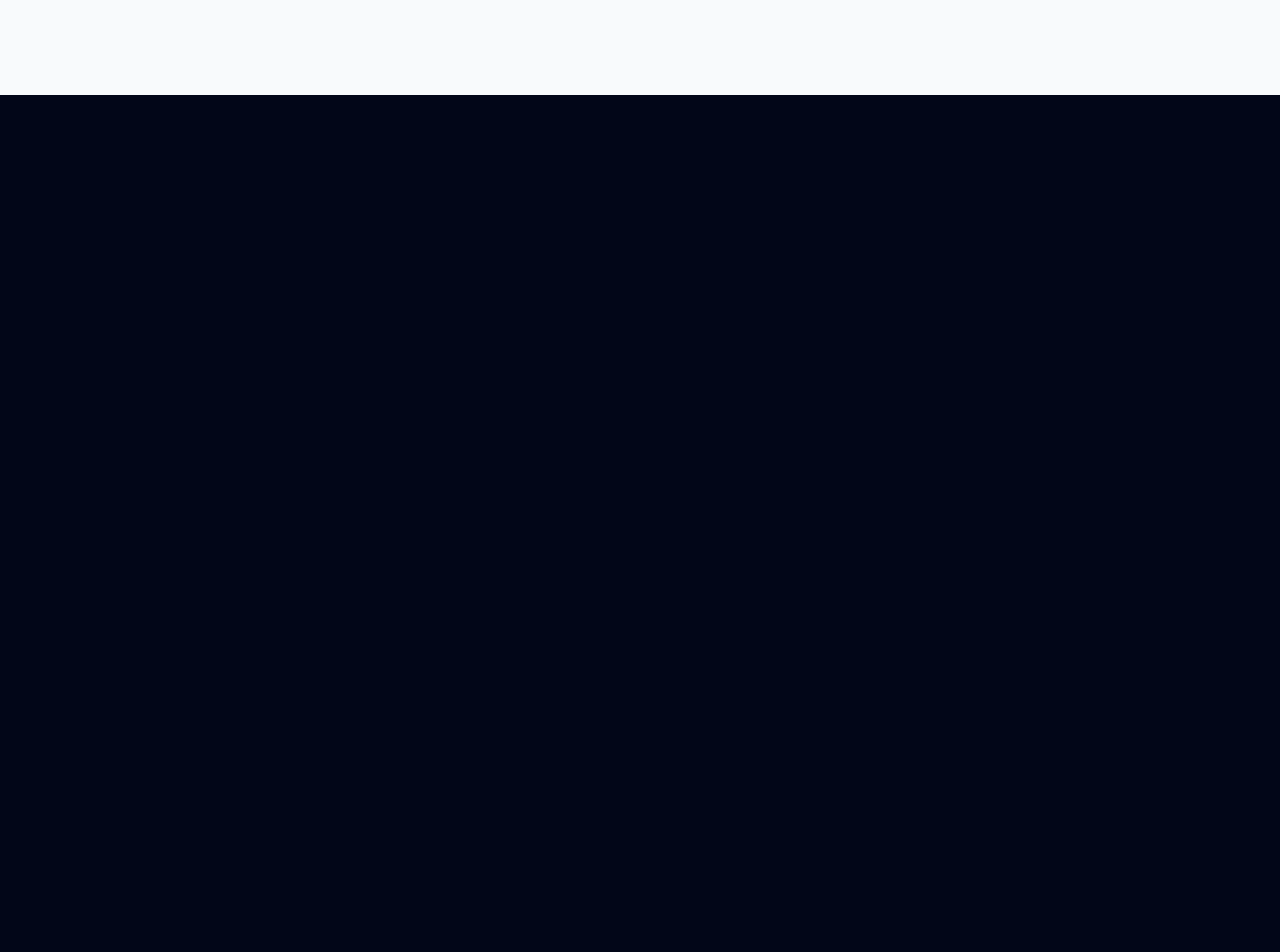
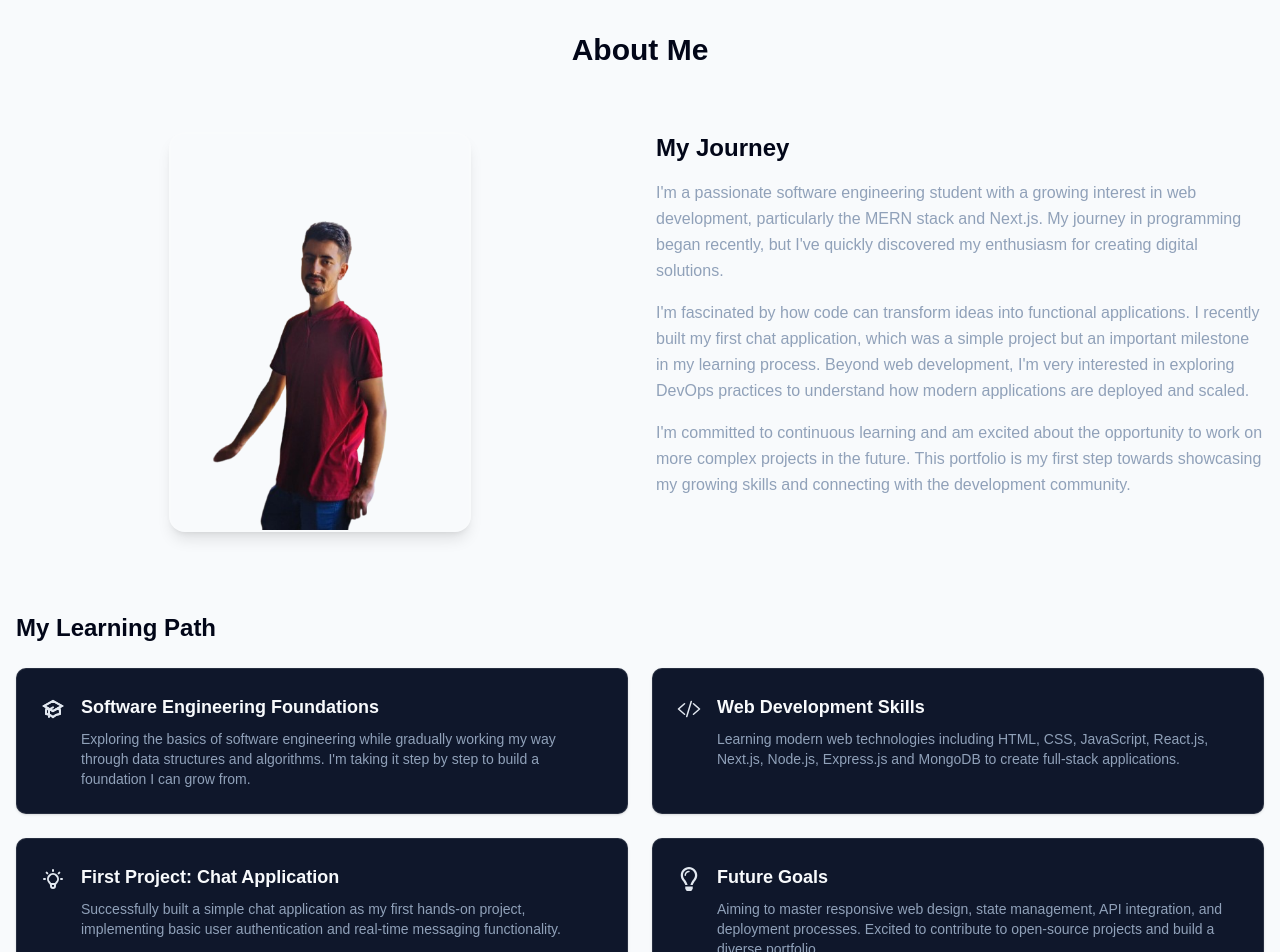
Before and after one commit to owaisahmadshah/portfolio, a React (Vite) app: page / in a window 1280 px wide. Shown: the part 1580-2532 px from the top of the page. Before the commit the page ends 1865 px from the top, so only its background shows below. Built offline with nearby package versions, Linux system fonts and the light colour scheme.

Commit message:
feat: add About component and update App layout with new sections

```diff
--- a/src/App.tsx
+++ b/src/App.tsx
@@ -1,6 +1,7 @@
 import Navbar from '@/components/Navbar';
 import Home from '@/components/Home';
-import Skills from './components/Skills';
+import Skills from '@/components/Skills';
+import About from '@/components/About';
 
 function App() {
   return (
@@ -11,9 +12,11 @@ function App() {
       <section id="#" className="pt-[95px]">
         <Home />
       </section>
-      <section id="about" className="pt-[95px] pb-[95px]"></section>
-      <section id="skills" className="pt-[95px] pb-[95px] bg-foreground text-background">
+      <section id="skills" className="pt-[95px] pb-[95px]">
         <Skills />
+      </section>
+      <section id="about" className="pt-[95px] pb-[95px] bg-foreground text-background">
+        <About />
       </section>
       <section id="projects" className="pt-[95px]"></section>
       <section id="contact-me" className="pt-[95px]"></section>
--- /dev/null
+++ b/src/components/About.tsx
@@ -0,0 +1,101 @@
+import type { ReactNode } from 'react';
+import { HiOutlineAcademicCap, HiOutlineLightBulb } from 'react-icons/hi';
+import { IoCodeSlashOutline } from 'react-icons/io5';
+import { FaRegLightbulb } from 'react-icons/fa';
+
+interface LearningPathItemProps {
+  title: string;
+  description: string;
+  icon: ReactNode;
+}
+
+const About = () => {
+  return (
+    <div className="w-full max-w-7xl mx-auto px-4 py-8">
+      {/* Section Title */}
+      <div className="text-center mb-16">
+        <h2 className="text-3xl font-bold inline-block">About Me</h2>
+      </div>
+
+      {/* Main Content */}
+      <div className="flex flex-col gap-10">
+        {/* Profile and Journey Section */}
+        <div className="grid grid-cols-1 md:grid-cols-2 gap-8 items-start">
+          {/* Left Column - Image */}
+          <div className="flex justify-center">
+            <img
+              src="/public/portfolio-image.png"
+              alt="Owais Ahmad Shah"
+              className="w-auto h-[400px] rounded-2xl shadow-lg border-2 border-border"
+            />
+          </div>
+
+          {/* Right Column - Journey */}
+          <div>
+            <h3 className="text-2xl font-semibold mb-4">My Journey</h3>
+            <p className="text-muted-foreground leading-relaxed">
+              I'm a passionate software engineering student with a growing interest in web
+              development, particularly the MERN stack and Next.js. My journey in programming began
+              recently, but I've quickly discovered my enthusiasm for creating digital solutions.
+            </p>
+            <p className="text-muted-foreground leading-relaxed mt-4">
+              I'm fascinated by how code can transform ideas into functional applications. I
+              recently built my first chat application, which was a simple project but an important
+              milestone in my learning process. Beyond web development, I'm very interested in
+              exploring DevOps practices to understand how modern applications are deployed and
+              scaled.
+            </p>
+            <p className="text-muted-foreground leading-relaxed mt-4">
+              I'm committed to continuous learning and am excited about the opportunity to work on
+              more complex projects in the future. This portfolio is my first step towards
+              showcasing my growing skills and connecting with the development community.
+            </p>
+          </div>
+        </div>
+
+        {/* Learning Path Section */}
+        <div className="mt-10">
+          <h3 className="text-2xl font-semibold mb-6 text-center md:text-left">My Learning Path</h3>
+          <div className="grid grid-cols-1 md:grid-cols-2 gap-6">
+            <LearningPathItem
+              title="Software Engineering Foundations"
+              description="Exploring the basics of software engineering while gradually working my way through data structures and algorithms. I'm taking it step by step to build a foundation I can grow from."
+              icon={<HiOutlineAcademicCap className="text-primary" size={24} />}
+            />
+            <LearningPathItem
+              title="Web Development Skills"
+              description="Learning modern web technologies including HTML, CSS, JavaScript, React.js, Next.js, Node.js, Express.js and MongoDB to create full-stack applications."
+              icon={<IoCodeSlashOutline className="text-primary" size={24} />}
+            />
+            <LearningPathItem
+              title="First Project: Chat Application"
+              description="Successfully built a simple chat application as my first hands-on project, implementing basic user authentication and real-time messaging functionality."
+              icon={<HiOutlineLightBulb className="text-primary" size={24} />}
+            />
+            <LearningPathItem
+              title="Future Goals"
+              description="Aiming to master responsive web design, state management, API integration, and deployment processes. Excited to contribute to open-source projects and build a diverse portfolio."
+              icon={<FaRegLightbulb className="text-primary" size={24} />}
+            />
+          </div>
+        </div>
+      </div>
+    </div>
+  );
+};
+
+const LearningPathItem: React.FC<LearningPathItemProps> = ({ title, description, icon }) => {
+  return (
+    <div className="bg-card rounded-lg p-6 shadow-sm border border-border hover:shadow-md transition-shadow text-foreground">
+      <div className="flex items-start">
+        <div className="mr-4 mt-1">{icon}</div>
+        <div>
+          <h4 className="text-lg font-semibold mb-2">{title}</h4>
+          <p className="text-muted-foreground text-sm">{description}</p>
+        </div>
+      </div>
+    </div>
+  );
+};
+
+export default About;
--- a/src/components/Home.tsx
+++ b/src/components/Home.tsx
@@ -21,7 +21,7 @@ const Home = () => {
   }, []);
 
   return (
-    <main className="w-full max-w-7xl mx-auto px-4 py-8 flex items-center justify-between min-h-[90vh] max-md:flex-col-reverse max-md:gap-10">
+    <main className="w-[90%] max-w-7xl mx-auto px-4 py-8 flex items-center justify-between min-h-[90vh] max-md:flex-col-reverse max-md:gap-10">
       {/* Text Content */}
       <div className="flex flex-col gap-10 w-1/2 max-md:w-full max-md:text-center">
         <div className="grid gap-6">
@@ -67,9 +67,9 @@ const Home = () => {
 
       <div className="w-1/2 max-md:w-full flex justify-center items-center">
         <img
-          src="/profile-picture.png"
+          src="/public/portfolio-image.png"
           alt="Owais Ahmad Shah"
-          className="w-[500px] h-auto object-cover rounded-2xl shadow-xl border-2 border-gray-100"
+          className="w-auto h-[500px] object-cover rounded-2xl shadow-xl border-2 border-gray-100"
         />
       </div>
     </main>
```
Also changed, not shown: public/portfolio-image.png (added), public/profile-picture.png (deleted).
